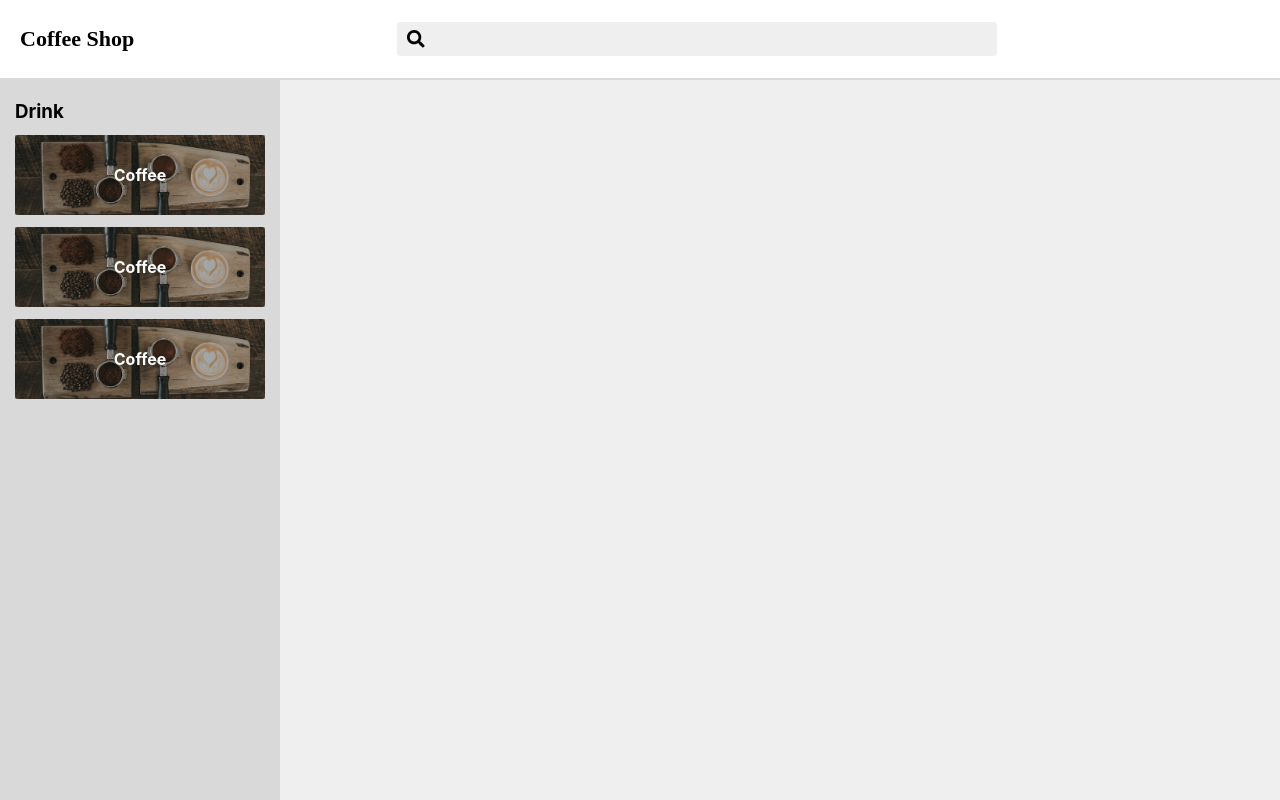
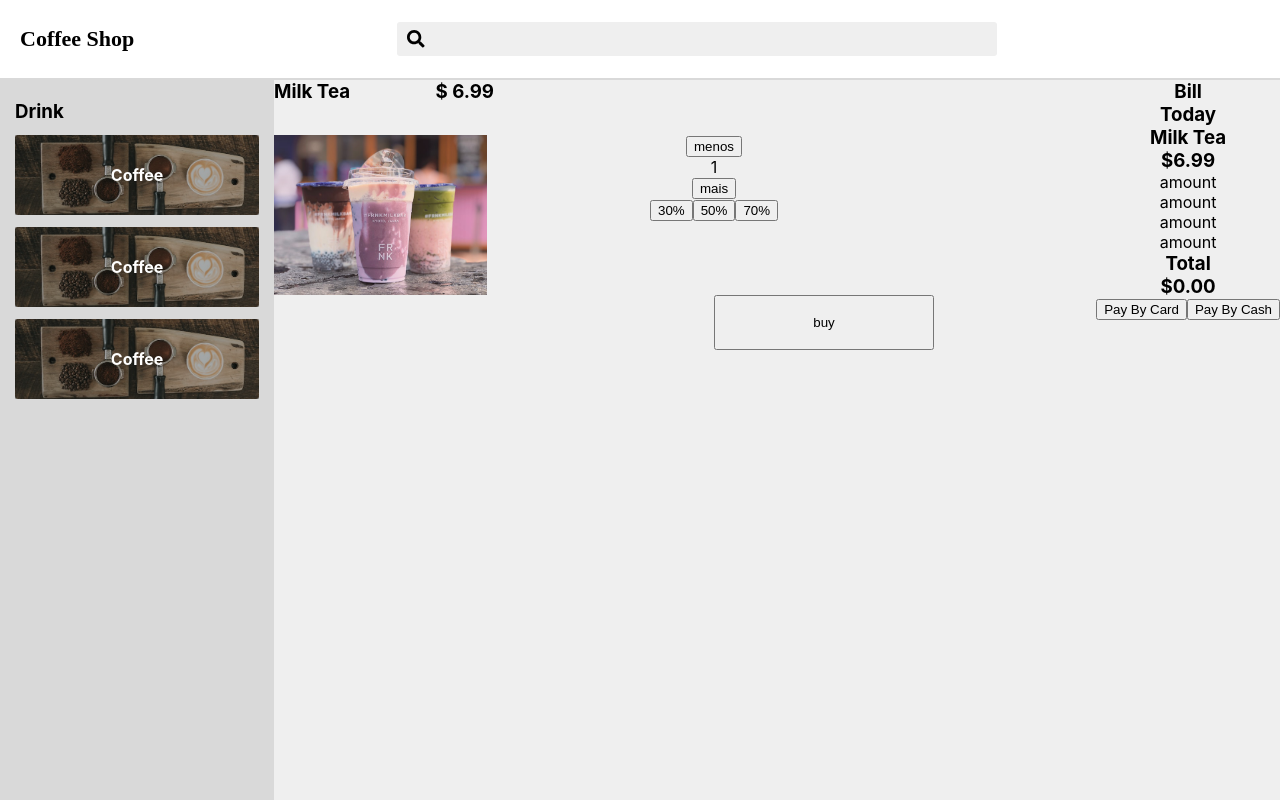
Before and after one commit to vinicius-je/coffee-shop-react, a React (Create React App) app: page / in a window 1280 px wide. Shown: the top 800 px of the page. Built offline with nearby package versions, Linux system fonts and the light colour scheme.

Commit message:
grid layout

```diff
--- a/src/App.css
+++ b/src/App.css
@@ -1,3 +1,21 @@
 .App {
   text-align: center;
+  display: grid;
+  grid-template-columns: 1fr 2fr 1fr
 }
+
+header{
+  grid-column: span 4;
+}
+
+.navbar-container{
+  grid-column: span 1;
+}
+
+.main-container{
+  grid-column: span 2;
+}
+
+.cart-container{
+  grid-column: span 1;
+}
```
